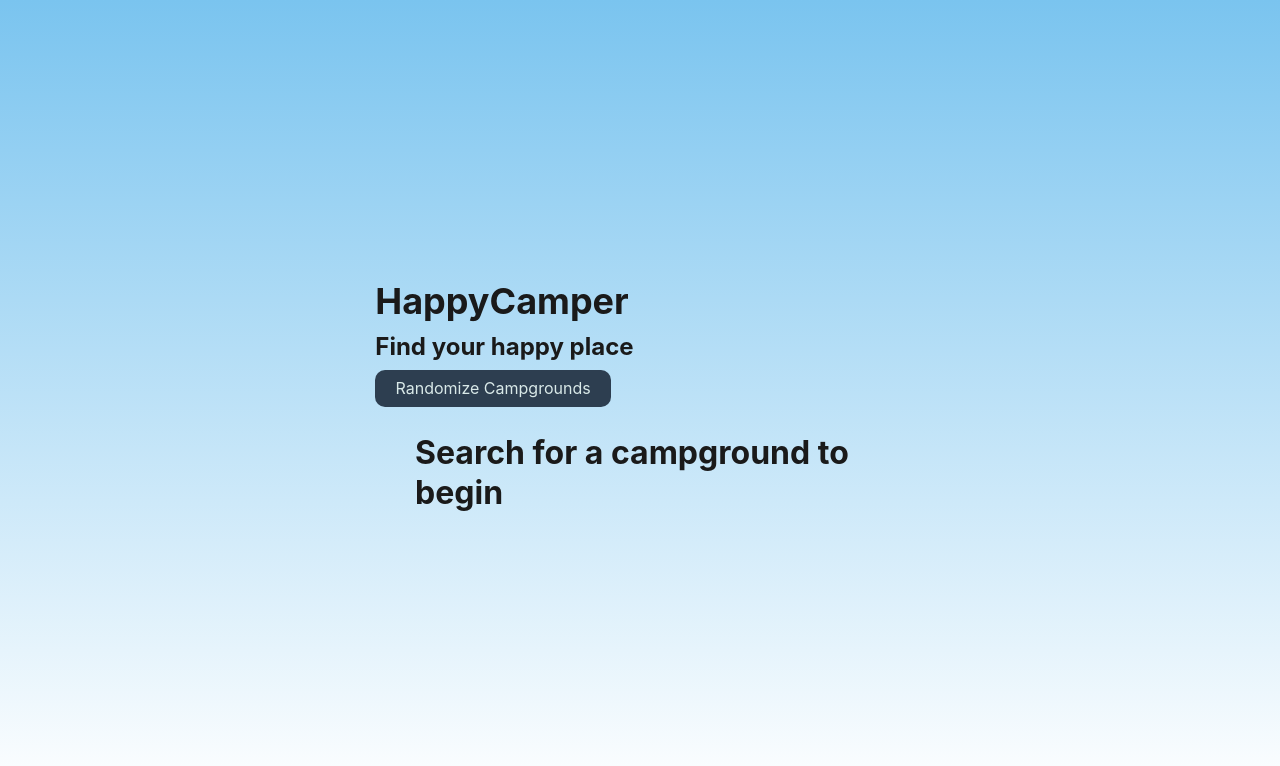
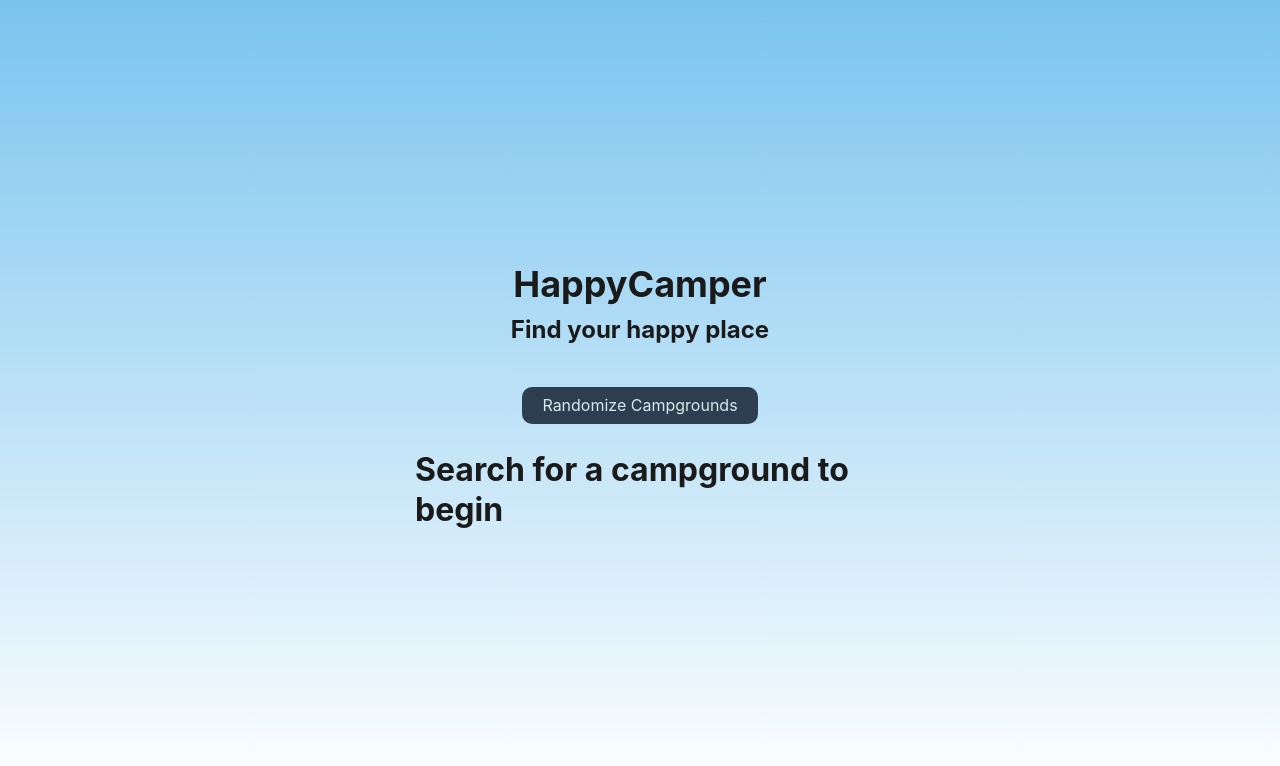
Before and after one commit to CBshmear/big-ole-3, a React (Create React App) app in the folder client/: page / in a window 1280 px wide. Shown: the top 766 px of the page. Built offline with nearby package versions, Linux system fonts and the light colour scheme.

Commit message:
adjusted home.js component: adjusted header, made header.css

```diff
--- a/client/src/components/pages/Home.js
+++ b/client/src/components/pages/Home.js
@@ -3,6 +3,8 @@ import { useQuery } from "@apollo/client";
 import { useState } from "react";
 import { searchNationalParks } from "../../utils/API";
 import { Container, Col, Form, Button, Card, Row } from "react-bootstrap";
+
+import '../styles/Header.css';
 
 import "./Styles.css";
 const Home = () => {
@@ -55,12 +57,17 @@ const Home = () => {
     },
   };
   return (
+
     <div>
-      <h1>HappyCamper </h1>
-      <h4>Find your happy place</h4>
-      <Button className={Button} style={styles.button} onClick={() => tester()}>
-        Randomize Campgrounds
-      </Button>
+      <div className="header">
+        <h1>HappyCamper </h1>
+        <h4>Find your happy place</h4>
+      </div>
+      <div className="search-button">
+        <Button className={Button} style={styles.button} onClick={() => tester()}>
+          Randomize Campgrounds
+        </Button>
+      </div>
       <Container>
         <h2 className="pt-5">
           {searchedCamps.length
@@ -109,6 +116,7 @@ const Home = () => {
         </Row>
       </Container>
     </div>
+
   );
 };
 
--- /dev/null
+++ b/client/src/components/styles/Header.css
@@ -0,0 +1,9 @@
+.header {
+    height: 125px;
+    text-align: center;
+
+}
+
+.search-button {
+    text-align: center;
+}
```
Also changed, not shown: client/src/components/Header.js (+20 -0 lines).
